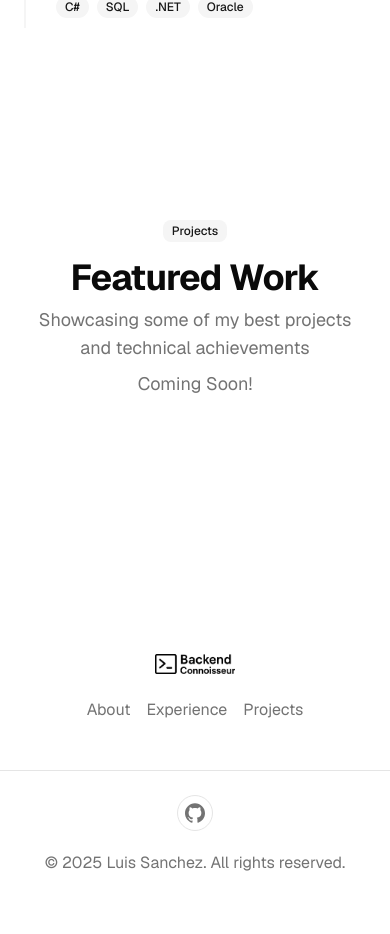
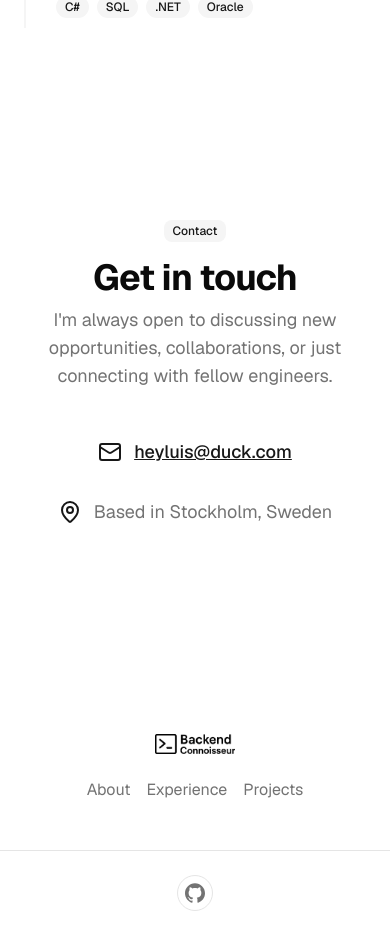
Before and after one commit to lsanchezvv/portafolio-project, a Next.js app: page / in a window 390 px wide. Shown: the part 4874-5808 px from the top of the page. Before the commit the page ends 5773 px from the top, so only its background shows below. Built offline with nearby package versions, Linux system fonts and the light colour scheme.

Commit message:
Add Contact component, update navigation and smooth scrolling

```diff
--- a/app/globals.css
+++ b/app/globals.css
@@ -127,3 +127,7 @@
     @apply bg-background text-foreground;
   }
 }
+
+html {
+  scroll-behavior: smooth;
+}
--- a/app/page.tsx
+++ b/app/page.tsx
@@ -2,6 +2,7 @@ import About from "@/components/about";
 import Experience from "@/components/experience";
 import Hero from "@/components/hero";
 import Projects from "@/components/projects";
+import Contact from "@/components/contact";
 
 export default function Home() {
   return (
@@ -9,7 +10,8 @@ export default function Home() {
       <Hero />
       <About />
       <Experience />
-      <Projects />
+      <Contact />
+      {/* <Projects /> */}
     </div>
   );
 }
--- /dev/null
+++ b/components/contact.tsx
@@ -0,0 +1,41 @@
+import { Badge } from "@/components/ui/badge";
+import { Mail, MapPin } from "lucide-react";
+
+const Contact = () => {
+  return (
+    <section id="contact" className="relative py-20 px-6">
+      <div className="max-w-screen-md mx-auto">
+        <div className="text-center mb-12">
+          <Badge variant="secondary" className="mb-4">
+            Contact
+          </Badge>
+          <h2 className="text-4xl sm:text-5xl font-bold tracking-tight">
+            Get in touch
+          </h2>
+          <p className="text-muted-foreground mt-2 sm:mt-4 text-lg">
+            I&apos;m always open to discussing new opportunities, collaborations, or just connecting with fellow engineers.
+          </p>
+        </div>
+        <div className="flex flex-col items-center gap-8">
+          <div className="flex items-center gap-3">
+            <Mail className="h-6 w-6 text-primary" />
+            <a
+              href="mailto:heyluis@duck.com"
+              className="text-lg font-medium text-primary underline hover:text-primary/80"
+            >
+              heyluis@duck.com
+            </a>
+          </div>
+          <div className="flex items-center gap-3">
+            <MapPin className="h-6 w-6 text-primary" />
+            <span className="text-lg text-muted-foreground">
+              Based in Stockholm, Sweden
+            </span>
+          </div>
+        </div>
+      </div>
+    </section>
+  );
+};
+
+export default Contact;
--- a/components/navbar/nav-menu.tsx
+++ b/components/navbar/nav-menu.tsx
@@ -16,17 +16,22 @@ export const NavMenu = ({ className, ...props }: NavigationMenuProps) => (
     <NavigationMenuList className="gap-1 space-x-0 data-[orientation=vertical]:flex-col data-[orientation=vertical]:items-start">
       <NavigationMenuItem>
         <NavigationMenuLink asChild>
-          <Link href="#about">About</Link>
+          <Link href="#about" className="transition duration-500 active:scale-95 active:text-primary/70">About</Link>
         </NavigationMenuLink>
       </NavigationMenuItem>
       <NavigationMenuItem>
         <NavigationMenuLink asChild>
-          <Link href="#experience">Experience</Link>
+          <Link href="#experience" className="transition duration-500 active:scale-95 active:text-primary/70">Experience</Link>
         </NavigationMenuLink>
       </NavigationMenuItem>
+      {/* <NavigationMenuItem>
+        <NavigationMenuLink asChild>
+          <Link href="#projects">Projects</Link>
+        </NavigationMenuLink>
+      </NavigationMenuItem> */}
       <NavigationMenuItem>
         <NavigationMenuLink asChild>
-          <Link href="#projects">Projects</Link>
+          <Link href="#contact" className="transition duration-500 active:scale-95 active:text-primary/70">Contact</Link>
         </NavigationMenuLink>
       </NavigationMenuItem>
     </NavigationMenuList>
```
